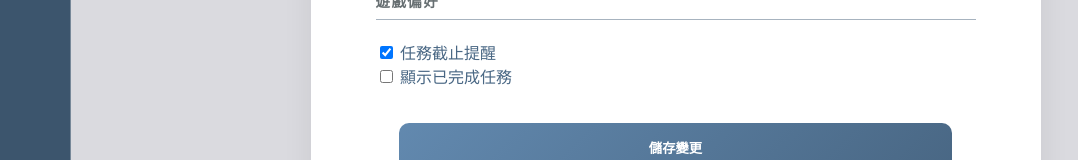
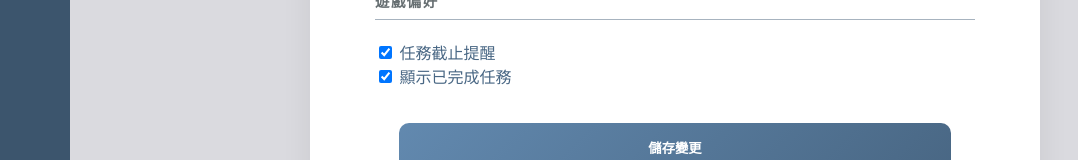
Before and after one commit to Agoldenfish030/stonereact_client, a React (Create React App) app: page /setting in a window 1280 px wide. Shown: the part 522-682 px from the top of the page, without its empty margins (0-1078 px from the left). Built offline with nearby package versions, Linux system fonts and the light colour scheme.

Commit message:
12/22_12:58

```diff
--- a/src/App.js
+++ b/src/App.js
@@ -36,6 +36,18 @@ function App() {
         return saved ? saved : '#dadadfff';
     });
 
+    const [notification, setNotification] = useState(() => {
+        const saved = localStorage.getItem('deadline_notification');
+        if (saved === null) return true; // 沒存過時的預設值
+        return saved === 'true';
+    })
+
+    const [finished, setFinished] = useState(() => {
+        const saved = localStorage.getItem('show_finished');
+        if (saved === null) return true; // 沒存過時的預設值
+        return saved === 'true';
+    })
+
     // 存檔：當所有狀態改變時執行
     useEffect(() => {
         localStorage.setItem('game_xp', xp);
@@ -46,6 +58,8 @@ function App() {
         localStorage.setItem('game_user_name', name);
         localStorage.setItem('app_fontSize', fontSize);
         localStorage.setItem('app_themeColor', themeColor);
+        localStorage.setItem('deadline_notification', notification);
+        localStorage.setItem('show_finished', finished);
         alert('設定已儲存！');
     };
 
@@ -104,6 +118,10 @@ function App() {
                                 setFontSize={setFontSize}
                                 themeColor={themeColor}
                                 setThemeColor={setThemeColor}
+                                notification={notification}
+                                setNotification={setNotification}
+                                finished={finished}
+                                setFinished={setFinished}
                                 onSave={handleSave}
                             />
                         } />
--- a/src/components/Award/Award.css
+++ b/src/components/Award/Award.css
@@ -14,6 +14,7 @@
     border-radius: 20px;
     padding: 20px 40px 40px;
     color: #496784;
+    overflow-y: auto;
 }
 
 .achievement-card h2 {
--- a/src/components/MainArea/AppStyles.css
+++ b/src/components/MainArea/AppStyles.css
@@ -100,8 +100,6 @@ body {
         left: 15px;
         z-index: 2000;
     }
-
-
 }
 
 :root {
--- a/src/components/Setting/Setting.css
+++ b/src/components/Setting/Setting.css
@@ -52,7 +52,6 @@
     padding-bottom: 8px;
 }
 
-/* 讓每一項設定左右排開，比較協調 */
 .setting-item {
     display: flex;
     justify-content: space-between;
--- a/src/components/Setting/Setting.js
+++ b/src/components/Setting/Setting.js
@@ -2,14 +2,13 @@ import React, { useState } from 'react';
 import './Setting.css';
 import { Settings } from 'lucide-react';
 
-const SettingsStyle = ({ name, setName, fontSize, setFontSize, themeColor, setThemeColor, onSave }) => {
+const SettingsStyle = ({ name, setName, fontSize, setFontSize, themeColor, setThemeColor, notification, setNotification, finished, setFinished , onSave }) => {
 
     return (
         <div className="settings-page-wrapper">
             <div className="settings-card">
                 <h2><Settings className="header-icon"/> 個人化設定</h2>
 
-                {/* 角色資訊 */}
                 <div className="settings-section">
                     <h3>角色資訊</h3>
                     <div className="input-group">
@@ -24,7 +23,6 @@ const SettingsStyle = ({ name, setName, fontSize, setFontSize, themeColor, setTh
                     </div>
                 </div>
 
-                {/* 顯示設定  */}
                 <div className="settings-section">
                     <h3>顯示設定</h3>
                     <div className="setting-item">
@@ -40,7 +38,6 @@ const SettingsStyle = ({ name, setName, fontSize, setFontSize, themeColor, setTh
                     </div>
                 </div>
 
-                {/* 視覺主題 */}
                 <div className="settings-section">
                     <h3>視覺主題</h3>
                     <div className="setting-item">
@@ -58,20 +55,28 @@ const SettingsStyle = ({ name, setName, fontSize, setFontSize, themeColor, setTh
                     </div>
                 </div>
 
-                {/* 遊戲偏好 */}
                 <div className="settings-section">
                     <h3>遊戲偏好</h3>
                     <div className="checkbox-group">
-                        <input type="checkbox" id="notifications" defaultChecked />
+                        <input
+                            type="checkbox"
+                            id="notifications"
+                            checked={notification}
+                            onChange = { (e) => (setNotification(e.target.checked))}
+                        />
                         <label htmlFor="notifications"> 任務截止提醒</label>
                     </div>
                     <div className="checkbox-group">
-                        <input type="checkbox" id="sound" />
-                        <label htmlFor="sound"> 顯示已完成任務</label>
+                        <input
+                            type="checkbox"
+                            id="finished"
+                            checked={finished}
+                            onChange = { (e) => (setFinished(e.target.checked))}
+                        />
+                        <label htmlFor="finished"> 顯示已完成任務</label>
                     </div>
                 </div>
 
-                {/* 儲存變更 */}
                 <div className="button-group">
                     <button className="save-btn" onClick={onSave}>
                         儲存變更
--- a/src/components/Sidebar/Sidebar.css
+++ b/src/components/Sidebar/Sidebar.css
@@ -18,7 +18,7 @@
     z-index: 100;
 
     backdrop-filter: blur(15px);
-    border-right: 0.5px solid var(--glass-border);
+    border-right: 0px solid var(--glass-border);
     background: #3c556d repeat left top;
     box-shadow: none;
     color: var(--text-dark);
```
